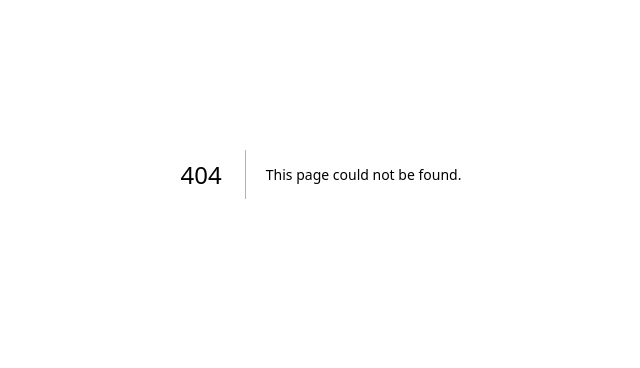
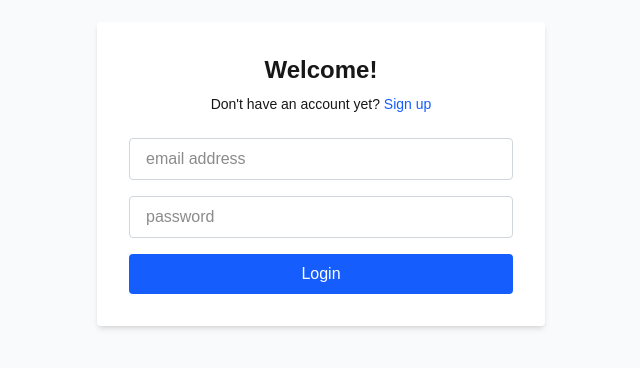
Before and after one commit to wao218/repo-explorer-frontend, a Next.js app: page /login in a window 1280 px wide. Before the commit this address had no page. Shown: the part 226-594 px from the top of the page, without its empty margins (319-959 px from the left). Built offline with nearby package versions, Linux system fonts and the light colour scheme.

Commit message:
Add login page layout

```diff
--- /dev/null
+++ b/src/app/login/page.tsx
@@ -0,0 +1,65 @@
+'use client';
+
+import { useState } from 'react';
+
+export default function LoginPage() {
+  const [isRegistering, setIsRegistering] = useState(false);
+  const [email, setEmail] = useState('');
+  const [password, setPassword] = useState('');
+
+  const toggleAuthMode = () => {
+    setIsRegistering((prev) => !prev);
+  };
+  const handleSubmit = (e: React.FormEvent) => {
+    e.preventDefault();
+
+    // TODO: handle log in / signup
+    console.log(isRegistering ? 'Signing up...' : 'Logging in...');
+  };
+  return (
+    <div className='flex items-center justify-center min-h-screen bg-gray-50'>
+      <form
+        onSubmit={handleSubmit}
+        className='bg-white p-8 rounded shadow-md w-full max-w-md'
+      >
+        <h1 className='text-2xl font-bold text-center mb-2'>Welcome!</h1>
+        <p className='text-center text-sm mb-6'>
+          {isRegistering
+            ? 'Already have an account?'
+            : "Don't have an account yet?"}{' '}
+          <button
+            type='button'
+            onClick={toggleAuthMode}
+            className='text-blue-600 hover:text-blue-800'
+          >
+            {isRegistering ? 'Login' : 'Sign up'}
+          </button>
+        </p>
+
+        <input
+          type='email'
+          placeholder='email address'
+          value={email}
+          onChange={(e) => setEmail(e.target.value)}
+          required
+          className='w-full mb-4 px-4 py-2 border border-gray-300 rounded focus:outline-none focus:ring-2 focus:ring-blue-500'
+        />
+
+        <input
+          type='password'
+          placeholder='password'
+          value={password}
+          onChange={(e) => setPassword(e.target.value)}
+          className='w-full mb-4 px-4 py-2 border border-gray-300 rounded focus:outline-none focus:ring-2 focus:ring-blue-500'
+        />
+
+        <button
+          type='submit'
+          className='w-full bg-blue-600 text-white py-2 rounded hover:bg-blue-700 transition'
+        >
+          {isRegistering ? 'Sign up' : 'Login'}
+        </button>
+      </form>
+    </div>
+  );
+}
--- a/src/app/page.tsx
+++ b/src/app/page.tsx
@@ -1,103 +1,20 @@
-import Image from "next/image";
+import Image from 'next/image';
 
 export default function Home() {
   return (
-    <div className="grid grid-rows-[20px_1fr_20px] items-center justify-items-center min-h-screen p-8 pb-20 gap-16 sm:p-20 font-[family-name:var(--font-geist-sans)]">
-      <main className="flex flex-col gap-[32px] row-start-2 items-center sm:items-start">
-        <Image
-          className="dark:invert"
-          src="/next.svg"
-          alt="Next.js logo"
-          width={180}
-          height={38}
-          priority
-        />
-        <ol className="list-inside list-decimal text-sm/6 text-center sm:text-left font-[family-name:var(--font-geist-mono)]">
-          <li className="mb-2 tracking-[-.01em]">
-            Get started by editing{" "}
-            <code className="bg-black/[.05] dark:bg-white/[.06] px-1 py-0.5 rounded font-[family-name:var(--font-geist-mono)] font-semibold">
-              src/app/page.tsx
-            </code>
-            .
-          </li>
-          <li className="tracking-[-.01em]">
-            Save and see your changes instantly.
-          </li>
-        </ol>
-
-        <div className="flex gap-4 items-center flex-col sm:flex-row">
-          <a
-            className="rounded-full border border-solid border-transparent transition-colors flex items-center justify-center bg-foreground text-background gap-2 hover:bg-[#383838] dark:hover:bg-[#ccc] font-medium text-sm sm:text-base h-10 sm:h-12 px-4 sm:px-5 sm:w-auto"
-            href="https://vercel.com/new?utm_source=create-next-app&utm_medium=appdir-template-tw&utm_campaign=create-next-app"
-            target="_blank"
-            rel="noopener noreferrer"
-          >
-            <Image
-              className="dark:invert"
-              src="/vercel.svg"
-              alt="Vercel logomark"
-              width={20}
-              height={20}
-            />
-            Deploy now
-          </a>
-          <a
-            className="rounded-full border border-solid border-black/[.08] dark:border-white/[.145] transition-colors flex items-center justify-center hover:bg-[#f2f2f2] dark:hover:bg-[#1a1a1a] hover:border-transparent font-medium text-sm sm:text-base h-10 sm:h-12 px-4 sm:px-5 w-full sm:w-auto md:w-[158px]"
-            href="https://nextjs.org/docs?utm_source=create-next-app&utm_medium=appdir-template-tw&utm_campaign=create-next-app"
-            target="_blank"
-            rel="noopener noreferrer"
-          >
-            Read our docs
-          </a>
-        </div>
-      </main>
-      <footer className="row-start-3 flex gap-[24px] flex-wrap items-center justify-center">
-        <a
-          className="flex items-center gap-2 hover:underline hover:underline-offset-4"
-          href="https://nextjs.org/learn?utm_source=create-next-app&utm_medium=appdir-template-tw&utm_campaign=create-next-app"
-          target="_blank"
-          rel="noopener noreferrer"
-        >
-          <Image
-            aria-hidden
-            src="/file.svg"
-            alt="File icon"
-            width={16}
-            height={16}
-          />
-          Learn
-        </a>
-        <a
-          className="flex items-center gap-2 hover:underline hover:underline-offset-4"
-          href="https://vercel.com/templates?framework=next.js&utm_source=create-next-app&utm_medium=appdir-template-tw&utm_campaign=create-next-app"
-          target="_blank"
-          rel="noopener noreferrer"
-        >
-          <Image
-            aria-hidden
-            src="/window.svg"
-            alt="Window icon"
-            width={16}
-            height={16}
-          />
-          Examples
-        </a>
-        <a
-          className="flex items-center gap-2 hover:underline hover:underline-offset-4"
-          href="https://nextjs.org?utm_source=create-next-app&utm_medium=appdir-template-tw&utm_campaign=create-next-app"
-          target="_blank"
-          rel="noopener noreferrer"
-        >
-          <Image
-            aria-hidden
-            src="/globe.svg"
-            alt="Globe icon"
-            width={16}
-            height={16}
-          />
-          Go to nextjs.org →
-        </a>
-      </footer>
+    <div>
+      <p>Repo Explorer</p>
+      <div>
+        <p>Welcome!</p>
+        <p>
+          Don't have an account yet? <span>Sign up</span>
+        </p>
+        <form action='' method='post'>
+          <input type='email' name='email' id='email' />
+          <input type='password' name='password' id='password' />
+          <button>Login</button>
+        </form>
+      </div>
     </div>
   );
 }
```
